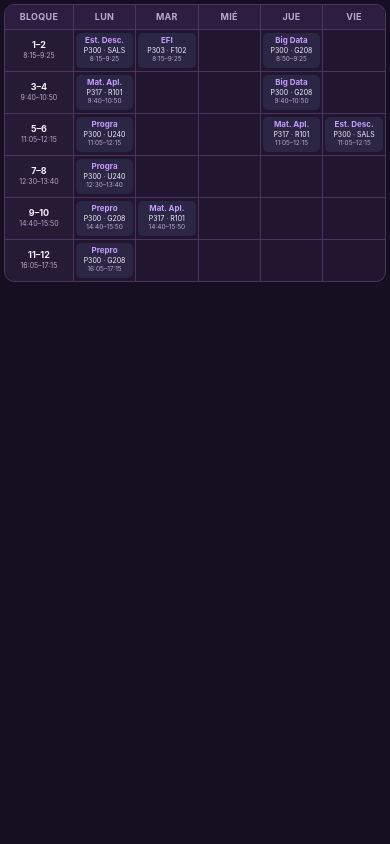
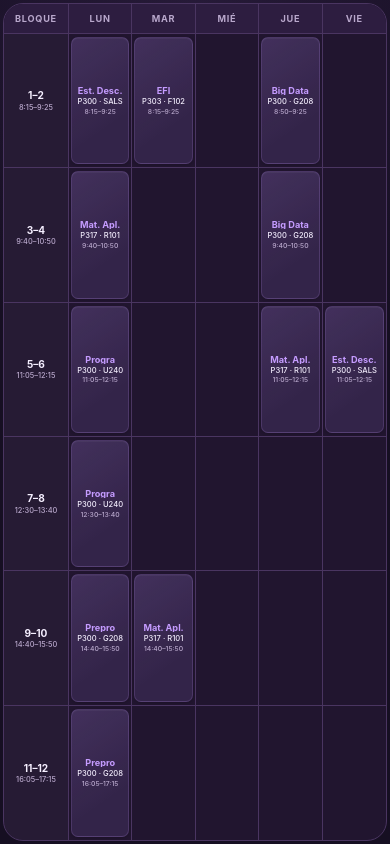
Before and after one commit to Konnits/Horario-Widget, a plain HTML site: page index.html in a window 390 px wide. Drawn offline with Linux system fonts and the light colour scheme.

Commit message:
Update theme color and enhance layout styles for better responsiveness

```diff
--- a/index.html
+++ b/index.html
@@ -10,17 +10,12 @@
 
     <meta
         name="theme-color"
-        content="#0b0d12"
+        content="#160f22"
     >
-
-    <link
-        rel="stylesheet"
-        href="styles.css"
-    >
-
-    <title>Horario</title>
+<title>Horario</title>
 
     <style>
+
         :root {
             color-scheme: dark;
 
@@ -32,18 +27,36 @@
             --text: #f5efff;
             --muted: #b9a8cc;
             --accent: #c59cff;
+            --card: rgba(118, 92, 168, 0.22);
+            --card-border: rgba(197, 156, 255, 0.16);
         }
 
         * {
             box-sizing: border-box;
         }
 
-        html,
+        html {
+            width: 100%;
+            height: 100%;
+            margin: 0;
+            overflow: hidden;
+            background: var(--background);
+        }
+
         body {
+            width: 100%;
+            height: 100vh;
+            height: 100dvh;
             margin: 0;
-            padding: 0;
-            width: 100%;
-            background: var(--background);
+            padding: 3px;
+            overflow: hidden;
+            background:
+                radial-gradient(
+                    circle at top,
+                    rgba(112, 75, 157, 0.18),
+                    transparent 42%
+                ),
+                var(--background);
             color: var(--text);
             font-family:
                 -apple-system,
@@ -54,36 +67,63 @@
                 sans-serif;
         }
 
-        body {
-            padding:
-                max(4px, env(safe-area-inset-top))
-                max(4px, env(safe-area-inset-right))
-                max(4px, env(safe-area-inset-bottom))
-                max(4px, env(safe-area-inset-left));
-        }
-
         .schedule {
             width: 100%;
+            height: 100%;
             overflow: hidden;
             border: 1px solid var(--border);
-            border-radius: 10px;
+            border-radius: 20px;
             background: var(--surface);
         }
 
+        /*
+         * La tabla se comporta como una cuadrícula:
+         * una fila para el encabezado y seis filas iguales para los bloques.
+         * Así ocupa toda la altura disponible del widget.
+         */
         table {
+            display: grid;
+            grid-template-rows: 30px minmax(0, 1fr);
             width: 100%;
+            height: 100%;
             border-collapse: collapse;
             table-layout: fixed;
         }
 
+        thead,
+        tbody {
+            display: grid;
+            min-width: 0;
+            min-height: 0;
+        }
+
+        thead {
+            grid-template-rows: minmax(0, 1fr);
+        }
+
+        tbody {
+            grid-template-rows: repeat(6, minmax(0, 1fr));
+        }
+
+        tr {
+            display: grid;
+            grid-template-columns: 17% repeat(5, minmax(0, 1fr));
+            min-width: 0;
+            min-height: 0;
+        }
+
         th,
         td {
-            padding: 3px 2px;
+            display: flex;
+            min-width: 0;
+            min-height: 0;
+            align-items: center;
+            justify-content: center;
+            overflow: hidden;
             border-right: 1px solid var(--border);
             border-bottom: 1px solid var(--border);
             text-align: center;
             vertical-align: middle;
-            overflow-wrap: anywhere;
         }
 
         th:last-child,
@@ -96,109 +136,123 @@
         }
 
         th {
-            height: 24px;
-            padding: 4px 1px;
+            padding: 2px 1px;
             background: var(--surface-light);
             color: var(--muted);
-            font-size: 9px;
-            font-weight: 700;
+            font-size: clamp(8px, 2.35vw, 10px);
+            font-weight: 750;
+            letter-spacing: 0.08em;
+            line-height: 1;
             text-transform: uppercase;
-            letter-spacing: 0.03em;
         }
 
-        th:first-child,
-        td:first-child {
-            width: 18%;
-        }
-
-        th:not(:first-child),
-        td:not(:first-child) {
-            width: 16.4%;
+        td {
+            padding: 3px 2px;
         }
 
         .block {
+            flex-direction: column;
+            gap: 3px;
+            padding: 2px 1px;
             background: rgba(255, 255, 255, 0.025);
         }
 
         .block-number {
             display: block;
             color: var(--text);
-            font-size: 9px;
-            font-weight: 700;
-            line-height: 1.1;
+            font-size: clamp(9px, 2.6vw, 11px);
+            font-weight: 750;
+            line-height: 1;
+            white-space: nowrap;
         }
 
         .block-time {
             display: block;
-            margin-top: 2px;
             color: var(--muted);
-            font-size: 7px;
-            line-height: 1.1;
+            font-size: clamp(6.5px, 1.9vw, 8px);
+            font-weight: 500;
+            line-height: 1;
+            white-space: nowrap;
+        }
+
+        .class,
+        .empty {
+            width: 100%;
+            height: 100%;
+            min-width: 0;
+            min-height: 0;
         }
 
         .class {
-            min-height: 35px;
+            display: flex;
+            flex-direction: column;
+            align-items: center;
+            justify-content: center;
+            gap: 3px;
             padding: 3px 1px;
-            border-radius: 5px;
-            background: rgba(125, 183, 255, 0.1);
+            overflow: hidden;
+            border: 1px solid var(--card-border);
+            border-radius: 7px;
+            background:
+                linear-gradient(
+                    145deg,
+                    rgba(197, 156, 255, 0.10),
+                    transparent 70%
+                ),
+                var(--card);
+            box-shadow:
+                0 1px 3px rgba(0, 0, 0, 0.18),
+                inset 0 1px 0 rgba(255, 255, 255, 0.04);
+        }
+
+        .class-name,
+        .class-room,
+        .class-time {
+            display: block;
+            max-width: 100%;
+            overflow: hidden;
+            line-height: 1;
+            text-overflow: ellipsis;
+            white-space: nowrap;
         }
 
         .class-name {
-            display: block;
             color: var(--accent);
-            font-size: 8px;
-            font-weight: 700;
-            line-height: 1.15;
+            font-size: clamp(8px, 2.35vw, 10px);
+            font-weight: 750;
         }
 
         .class-room {
-            display: block;
-            margin-top: 2px;
             color: var(--text);
-            font-size: 7px;
-            line-height: 1.1;
+            font-size: clamp(6.5px, 1.95vw, 8px);
+            font-weight: 550;
         }
 
         .class-time {
-            display: block;
-            margin-top: 2px;
             color: var(--muted);
-            font-size: 6.5px;
-            line-height: 1.1;
+            font-size: clamp(6px, 1.75vw, 7.5px);
+            font-weight: 500;
         }
 
-        .empty {
-            min-height: 35px;
-        }
-
-        @media (max-width: 350px) {
-            th {
-                font-size: 8px;
+        @media (max-height: 280px) {
+            table {
+                grid-template-rows: 25px minmax(0, 1fr);
             }
 
-            .block-number {
-                font-size: 8px;
+            td {
+                padding: 2px 1px;
             }
 
-            .block-time,
-            .class-room {
-                font-size: 6.5px;
-            }
-
-            .class-name {
-                font-size: 7.5px;
+            .class,
+            .block {
+                gap: 2px;
             }
 
             .class-time {
-                font-size: 6px;
-            }
-
-            th,
-            td {
-                padding-left: 1px;
-                padding-right: 1px;
+                display: none;
             }
         }
+
     </style>
 </head>
 
--- a/styles.css
+++ b/styles.css
@@ -1,18 +1,24 @@
-html,
-body {
+html {
+    width: 100%;
+    height: 100%;
     margin: 0;
-    padding: 0;
-    width: 100%;
-    min-height: 100%;
     overflow: hidden;
     background: var(--background);
 }
 
 body {
-    padding: 2px;
+    width: 100%;
+    height: 100vh;
+    height: 100dvh;
+    margin: 0;
+    padding: 3px;
+    overflow: hidden;
+    background: var(--background);
 }
 
 .schedule {
     width: 100%;
-    border-radius: 8px;
+    height: 100%;
+    overflow: hidden;
+    border-radius: 20px;
 }
```
